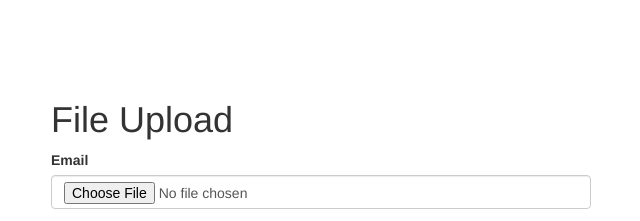
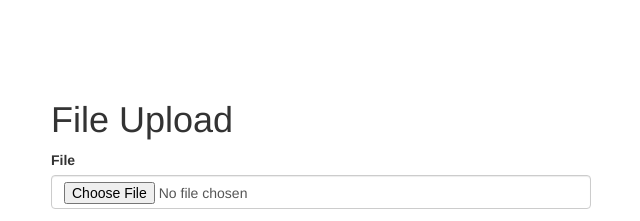
Before and after one commit to jeetvirani/multer, a website: page index.html in a window 1280 px wide. Shown: the top 221 px of the page, 319-959 px from the left. Drawn offline with nearby package versions, Linux system fonts and the light colour scheme.

Commit message:
index changed

```diff
--- a/index.html
+++ b/index.html
@@ -14,7 +14,7 @@
       <h1>File Upload</h1>
       <form action="/" method="post" enctype="multipart/form-data">
         <div class="form-group">
-          <label>Email</label>
+          <label>File</label>
           <input type="file" class="form-control" name="filename">
         </div>
         <input type="submit" class="btn btn-warning btn-lg">
```
